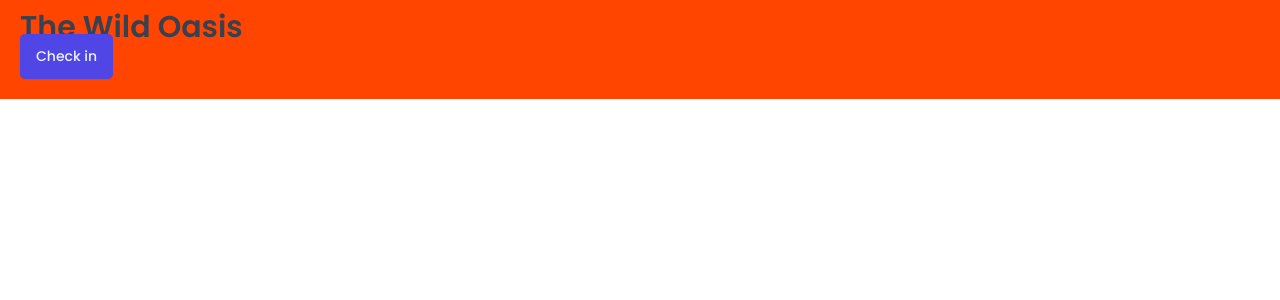
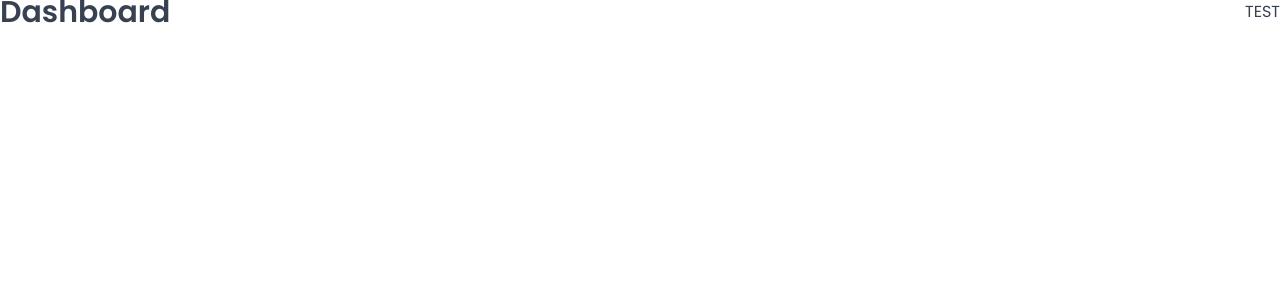
Before and after one commit to jonathanudeh/the-wild-oasis, a React (Vite) app: page /dashboard in a window 1280 px wide. Shown: the top 300 px of the page. Built offline with nearby package versions, Linux system fonts and the light colour scheme; a web font is replaced by a local one.

Commit message:
setting the routes

```diff
--- a/package.json
+++ b/package.json
@@ -12,6 +12,7 @@
   "dependencies": {
     "react": "^18.2.0",
     "react-dom": "^18.2.0",
+    "react-router-dom": "^6.30.1",
     "styled-components": "^6.1.19"
   },
   "devDependencies": {
--- a/src/App.jsx
+++ b/src/App.jsx
@@ -1,27 +1,31 @@
-import styled from "styled-components";
+import { BrowserRouter, Navigate, Route, Routes } from "react-router-dom";
+import Dashboard from "./pages/Dashboard";
+import PageNotFound from "./pages/PageNotFound";
+import Bookings from "./pages/Bookings";
+import Cabins from "./pages/Cabins";
+import Login from "./pages/Login";
+import Users from "./pages/Users";
+import Settings from "./pages/Settings";
+import Account from "./pages/Account";
 import GlobalStyles from "./styles/GlobalStyles";
-import Button from "./ui/Button";
-import Heading from "./ui/Heading";
-
-const StyledApp = styled.div`
-  background-color: orangered;
-  padding: 20px;
-`;
 
 function App() {
   return (
     <>
       <GlobalStyles />
-      <StyledApp>
-        <Heading as="h1">The Wild Oasis</Heading>
-        <Button
-          variation="primary"
-          size="medium"
-          onClick={() => alert("Check in")}
-        >
-          Check in
-        </Button>
-      </StyledApp>
+      <BrowserRouter>
+        <Routes>
+          <Route index element={<Navigate replace to="dashboard" />} />
+          <Route path="dashboard" element={<Dashboard />} />
+          <Route path="bookings" element={<Bookings />} />
+          <Route path="cabins" element={<Cabins />} />
+          <Route path="users" element={<Users />} />
+          <Route path="settings" element={<Settings />} />
+          <Route path="account" element={<Account />} />
+          <Route path="login" element={<Login />} />
+          <Route path="*" element={<PageNotFound />} />
+        </Routes>
+      </BrowserRouter>
     </>
   );
 }
--- /dev/null
+++ b/src/ui/Row.jsx
@@ -0,0 +1,25 @@
+import styled, { css } from "styled-components";
+
+const Row = styled.div`
+  display: flex;
+
+  ${(props) =>
+    props.type === "horizontal" &&
+    css`
+      justify-content: space-between;
+      align-items: center;
+    `}
+
+  ${(props) =>
+    props.type === "vertical" &&
+    css`
+      flex-direction: column;
+      gap: 1.6rem;
+    `}
+`;
+
+Row.defaultProps = {
+  type: "vertical",
+};
+
+export default Row;
```
Also changed, not shown: src/ui/AppLayout.jsx (added, +9 -0 lines), 1 other file (tests, documents, lock files or other folders).
